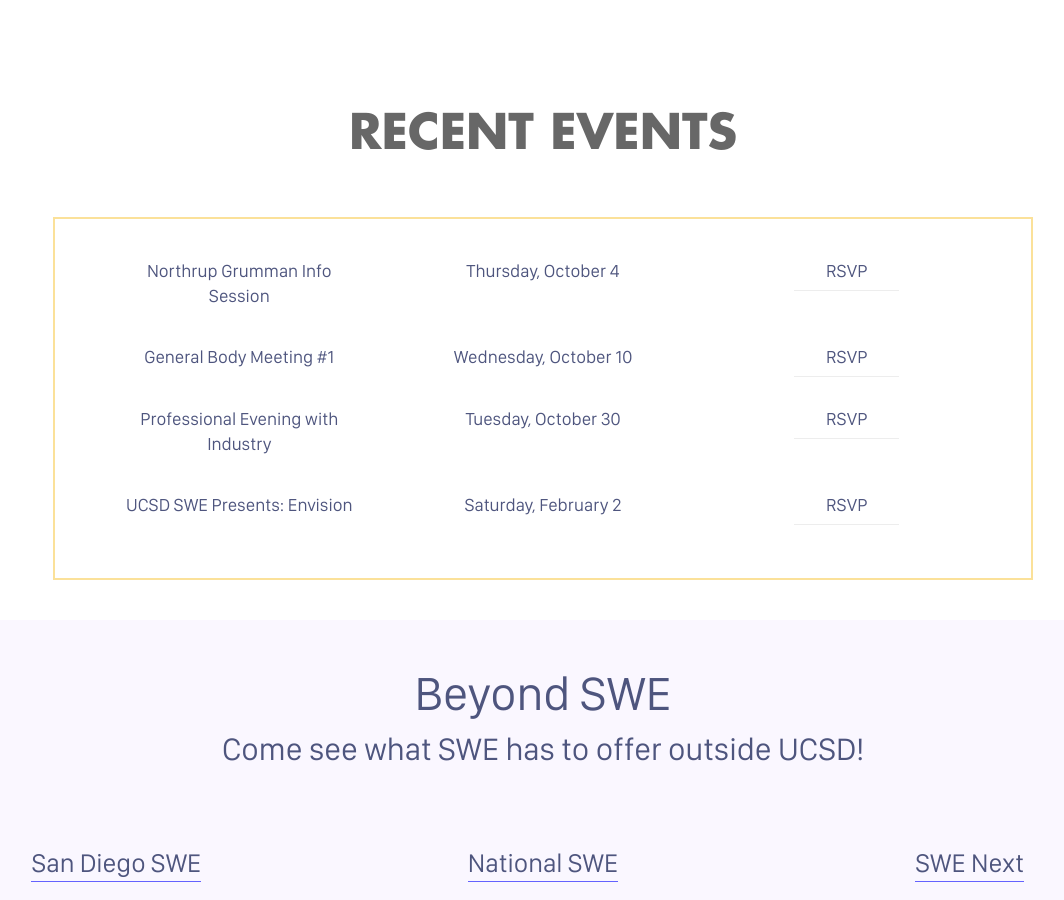
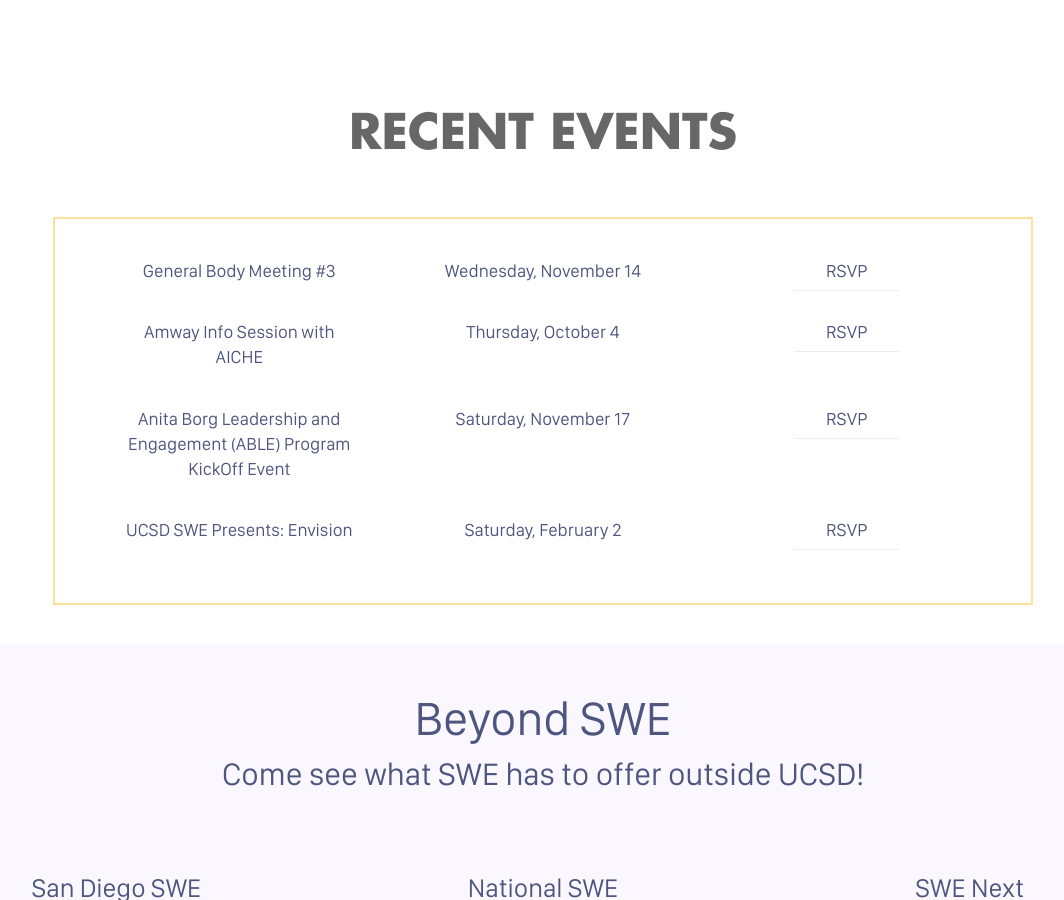
Before and after one commit to sweucsd/swe-website-old, a Jekyll site: the page built from index.markdown, in a window 1280 px wide and 900 px high, scrolled down 1027 px. Shown: the whole window, without its empty margins (97-1161 px from the left). Built offline with Jekyll 4.4.1, drawn with Linux system fonts in a browser that asks for light colours; comment, search, counter and statistics services are not loaded.

Commit message:
Updated Config

```diff
--- a/_config.yml
+++ b/_config.yml
@@ -48,12 +48,15 @@
 - https://i.imgur.com/tOmIeZ7.jpg
 - https://i.imgur.com/7ddRs4V.jpg
 events:
-- event_name: 'Northrup Grumman Info Session '
-  event_date: 2018-10-04 00:00:00.000000000 Z
-- event_name: 'General Body Meeting #1'
-  event_date: 2018-10-10 01:30:00.000000000 Z
-- event_name: Professional Evening with Industry
-  event_date: 2018-10-30 01:00:00.000000000 Z
+- event_name: 'General Body Meeting #3'
+  event_date: 2018-11-14 02:30:00.000000000 Z
+  event_url: https://www.facebook.com/events/277367959765412/
+- event_name: Amway Info Session with AICHE
+  event_date: 2018-10-04 01:30:00.000000000 Z
+  event_url: https://www.facebook.com/events/555050548268485/
+- event_name: Anita Borg Leadership and Engagement (ABLE) Program KickOff Event
+  event_date: 2018-11-17 18:00:00.000000000 Z
+  event_url: http://education.sdsc.edu/studenttech/?page_id=678
 - event_name: 'UCSD SWE Presents: Envision'
   event_date: 2019-02-02 17:00:00.000000000 Z
   event_url: http://ucsdenvision.wixsite.com/envision
```
